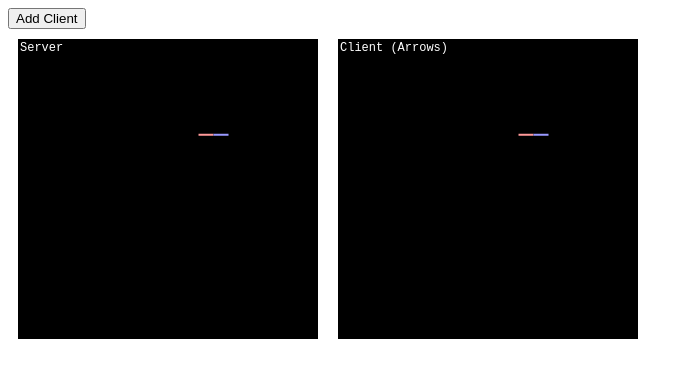
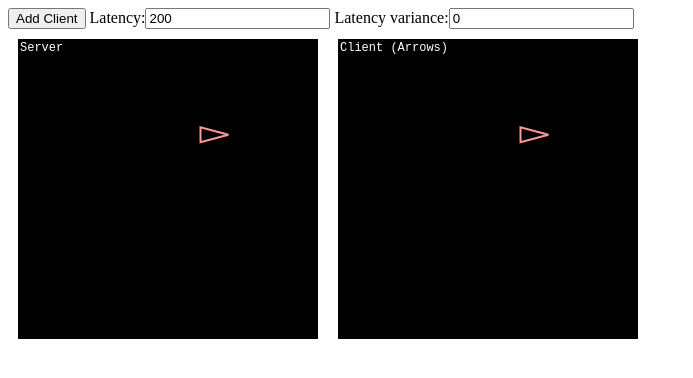
Before and after one commit to jaburns/grok-netcode, a website built with webpack: page docs/index.html in a window 1280 px wide. Both pictures are taken after a click on the button "Add Client". Shown: the whole page, without its empty margins (0-693 px from the left). Built offline with nearby package versions, Linux system fonts and the light colour scheme.

Commit message:
Added configurable latency, lasers. Improved ship rendering

```diff
--- a/docs/index.html
+++ b/docs/index.html
@@ -11,6 +11,8 @@
     </head>
     <body>
         <button id="addClientButton">Add Client</button>
+        <label>Latency:</label><input id="setLatency" type="text" value="200" />
+        <label>Latency variance:</label><input id="setLatencyVariance" type="text" value="0" />
         <div id="views"></div>
     </body>
     <script type="text/javascript" src="bundle.js"></script>
--- a/src/input.ts
+++ b/src/input.ts
@@ -3,7 +3,6 @@ import { generateUID } from './utils';
 export interface PlayerInput {
     uid: string;
     up: boolean;
-    down: boolean;
     left: boolean;
     right: boolean;
     shoot: boolean;
@@ -22,25 +21,22 @@ document.onkeyup = e => delete keys[e.keyCode];
 
 const getLatestWASD = (): PlayerInput => ({
     up:    keys[87] === true,
-    down:  false,
     left:  keys[65] === true,
     right: keys[68] === true,
-    shoot: false,
+    shoot: keys[83] === true,
     uid:   generateUID()
 });
 
 const getLatestArrows = (): PlayerInput => ({
     up:    keys[38] === true,
-    down:  false,
     left:  keys[37] === true,
     right: keys[39] === true,
-    shoot: false,
+    shoot: keys[40] === true,
     uid:   generateUID()
 });
 
 const getEmptyInput = (): PlayerInput => ({
     up:    false,
-    down:  false,
     left:  false,
     right: false,
     shoot: false,
--- a/src/main.ts
+++ b/src/main.ts
@@ -3,19 +3,27 @@ import { Client } from './client';
 import { createCanvas } from './render';
 
 const TICK_RATE: number = 50;
-const MIN_LATENCY: number = 200;
-const MAX_LATENCY: number = 200;
-const DROP_RATE: number = 0;
+
+let latency: number = 200;
+let latencyVariance: number = 0;
+let dropRate: number = 0;
+
+const addClientButton = document.getElementById('addClientButton') as HTMLButtonElement;
+const latencyInput = document.getElementById('setLatency') as HTMLInputElement;
+const latencyVarianceInput = document.getElementById('setLatencyVariance') as HTMLInputElement;
 
 const lossyInvoke = (fn: ()=>void): void => {
-    if (Math.random() < DROP_RATE) return;
-    setTimeout(fn, MIN_LATENCY + (MAX_LATENCY - MIN_LATENCY)*Math.random());
+    if (Math.random() < dropRate) return;
+    setTimeout(fn, latency + latencyVariance*Math.random());
 }
+
+latencyInput.onkeyup = event =>
+    latency = parseFloat((event.target as HTMLInputElement).value);
+latencyVarianceInput.onkeyup = event =>
+    latencyVariance = parseFloat((event.target as HTMLInputElement).value);
 
 const server = new Server(createCanvas());
 setInterval(server.update.bind(server), TICK_RATE);
-
-const addClientButton = document.getElementById('addClientButton') as HTMLButtonElement;
 
 addClientButton.onclick = event => {
     const client = new Client(createCanvas());
--- a/src/render.ts
+++ b/src/render.ts
@@ -1,24 +1,40 @@
-import { GameState, PlayerState } from './state';
+import { GameState, PlayerState, LaserState, LASER_TOTAL_TIME } from './state';
 
 const VIEW_WIDTH = 300;
 const VIEW_HEIGHT = 300;
 
 const renderPlayerState = (ctx: CanvasRenderingContext2D, playerState: PlayerState): void => {
-    const offx = 15*Math.cos(playerState.rotation * Math.PI / 180);
-    const offy = 15*Math.sin(playerState.rotation * Math.PI / 180);
+    const frontX = 15*Math.cos(playerState.rotation * Math.PI / 180);
+    const frontY = 15*Math.sin(playerState.rotation * Math.PI / 180);
+    const rightX = 15*Math.cos((playerState.rotation + 150) * Math.PI / 180);
+    const rightY = 15*Math.sin((playerState.rotation + 150) * Math.PI / 180);
+    const leftX = 15*Math.cos((playerState.rotation + 210) * Math.PI / 180);
+    const leftY = 15*Math.sin((playerState.rotation + 210) * Math.PI / 180);
 
     ctx.lineWidth = 2;
 
     ctx.beginPath();
-    ctx.moveTo(VIEW_WIDTH * playerState.position.x - offx, VIEW_HEIGHT * playerState.position.y - offy);
-    ctx.lineTo(VIEW_WIDTH * playerState.position.x, VIEW_HEIGHT * playerState.position.y);
+    ctx.moveTo(VIEW_WIDTH * playerState.position.x + frontX, VIEW_HEIGHT * playerState.position.y + frontY);
+    ctx.lineTo(VIEW_WIDTH * playerState.position.x + rightX, VIEW_HEIGHT * playerState.position.y + rightY);
+    ctx.lineTo(VIEW_WIDTH * playerState.position.x + leftX,  VIEW_HEIGHT * playerState.position.y + leftY);
+    ctx.lineTo(VIEW_WIDTH * playerState.position.x + frontX, VIEW_HEIGHT * playerState.position.y + frontY);
     ctx.strokeStyle = '#f99';
     ctx.stroke();
+};
+
+const renderLaser = (ctx: CanvasRenderingContext2D, laser: LaserState): void => {
+    const offx = 1000*Math.cos(laser.angle * Math.PI / 180);
+    const offy = 1000*Math.sin(laser.angle * Math.PI / 180);
+
+    ctx.lineWidth = 2;
 
     ctx.beginPath();
-    ctx.moveTo(VIEW_WIDTH * playerState.position.x, VIEW_HEIGHT * playerState.position.y);
-    ctx.lineTo(VIEW_WIDTH * playerState.position.x + offx, VIEW_HEIGHT * playerState.position.y + offy);
-    ctx.strokeStyle = '#99f';
+    ctx.moveTo(VIEW_WIDTH * laser.source.x, VIEW_HEIGHT * laser.source.y);
+    ctx.lineTo(VIEW_WIDTH * laser.source.x + offx, VIEW_HEIGHT * laser.source.y + offy);
+
+    const strength = Math.round(15 * laser.timeLeft / LASER_TOTAL_TIME).toString(16);
+    ctx.strokeStyle = '#0'+strength+'0';
+
     ctx.stroke();
 };
 
@@ -37,6 +53,10 @@ export const renderGameState = (ctx: CanvasRenderingContext2D, gameState: GameSt
         renderPlayerState(ctx, gameState.players[playerUID]);
     }
 
+    for (let laser of gameState.lasers) {
+        renderLaser(ctx, laser);
+    }
+
     ctx.font = '12px monospace';
     ctx.fillStyle = '#fff';
     ctx.fillText(title, 2, 12);
--- a/src/state.ts
+++ b/src/state.ts
@@ -2,9 +2,19 @@ import { PlayerInput } from './input';
 import { UIDMap } from './utils';
 import cloneDeep = require('lodash/cloneDeep');
 
+export const LASER_TOTAL_TIME: number = 10;
+
+const PLAYER_ACCEL: number = 0.001;
+
 export interface Vec2 {
     x: number;
     y: number;
+}
+
+export interface LaserState {
+    source: Vec2;
+    angle: number;
+    timeLeft: number;
 }
 
 export interface PlayerState {
@@ -16,10 +26,12 @@ export interface PlayerState {
 
 export interface GameState {
     players: {[playerUID: string]: PlayerState};
+    lasers: LaserState[];
 }
 
 export const newGameState = (): GameState => ({
-    players: {}
+    players: {},
+    lasers: []
 });
 
 export const newPlayerState = (): PlayerState => ({
@@ -29,35 +41,71 @@ export const newPlayerState = (): PlayerState => ({
     rotation: 0
 });
 
-const stepPlayerState = (input: PlayerInput, playerState: PlayerState): PlayerState => {
-    const result = cloneDeep(playerState);
+interface PlayerStepResult {
+    newPlayerState: PlayerState;
+    createdLaser: LaserState | null;
+};
+
+const stepPlayerState = (input: PlayerInput, playerState: PlayerState): PlayerStepResult => {
+    const state = cloneDeep(playerState);
+    let laser: LaserState | null = null;
 
     if (input.left) {
-        result.rotation -= 10;
+        state.rotation -= 10;
     }
 
     if (input.right) {
-        result.rotation += 10;
+        state.rotation += 10;
     }
 
     if (input.up) {
-        const cos = Math.cos(result.rotation * Math.PI / 180);
-        const sin = Math.sin(result.rotation * Math.PI / 180);
+        const cos = Math.cos(state.rotation * Math.PI / 180);
+        const sin = Math.sin(state.rotation * Math.PI / 180);
 
-        result.position.x += 0.02*cos;
-        result.position.y += 0.02*sin;
+        state.velocity.x += PLAYER_ACCEL * cos;
+        state.velocity.y += PLAYER_ACCEL * sin;
     }
 
-    result.lastInputUID = input.uid;
+    state.position.x += state.velocity.x;
+    state.position.y += state.velocity.y;
 
-    return result;
+    if (state.position.x > 1) state.position.x -= 1;
+    if (state.position.y > 1) state.position.y -= 1;
+    if (state.position.x < 0) state.position.x += 1;
+    if (state.position.y < 0) state.position.y += 1;
+
+    if (input.shoot) {
+        laser = {
+            source: state.position,
+            angle: state.rotation,
+            timeLeft: LASER_TOTAL_TIME
+        };
+    }
+
+    state.lastInputUID = input.uid;
+
+    return {
+        newPlayerState: state,
+        createdLaser: laser
+    };
 };
 
 export const stepGameState = (inputMap: UIDMap<PlayerInput>, gameState: GameState): GameState => {
     const result = cloneDeep(gameState);
 
+    for (let i = result.lasers.length - 1; i >= 0; --i) {
+        if (--result.lasers[i].timeLeft <= 0) {
+            result.lasers.splice(i, 1);
+        }
+    }
+
     for (let playerUID in result.players) {
-        result.players[playerUID] = stepPlayerState(inputMap[playerUID], result.players[playerUID]);
+        const steppedPlayer = stepPlayerState(inputMap[playerUID], result.players[playerUID]);
+        result.players[playerUID] = steppedPlayer.newPlayerState;
+
+        if (steppedPlayer.createdLaser !== null) {
+            result.lasers.push(steppedPlayer.createdLaser);
+        }
     }
 
     return result;
@@ -65,6 +113,6 @@ export const stepGameState = (inputMap: UIDMap<PlayerInput>, gameState: GameStat
 
 export const predictGameState = (input: PlayerInput, playerUID: string, gameState: GameState): GameState => {
     const result = cloneDeep(gameState);
-    result.players[playerUID] = stepPlayerState(input, result.players[playerUID]);
+    result.players[playerUID] = stepPlayerState(input, result.players[playerUID]).newPlayerState;
     return result;
 };
```
